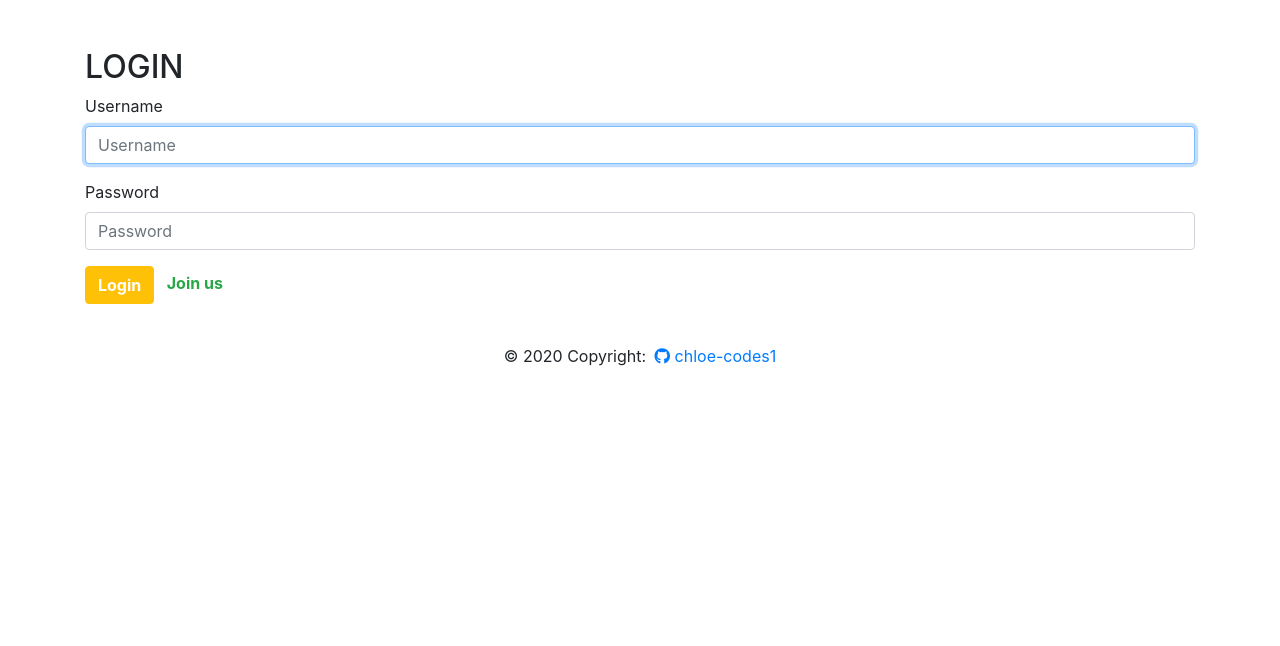
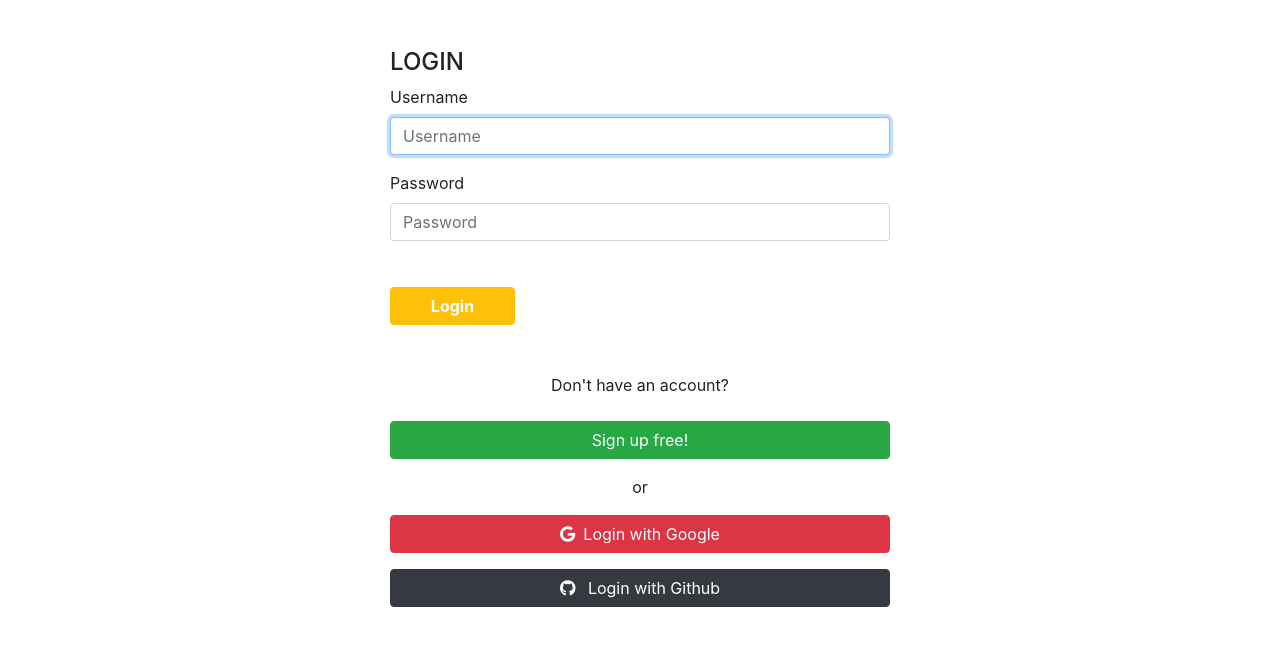
Before and after one commit to chloe-codes1/gram-gram, a Django app: page /accounts/login/ in a window 1280 px wide. Shown: the part 74-720 px from the top of the page. Run offline with Django 3.2, Linux system fonts and the light colour scheme; parts of the project's set-up code (start-up, migrations or seed data) failed here and were passed over; some libraries are stand-ins or nearby versions.

Commit message:
Add social login - google & github

```diff
--- a/accounts/templates/accounts/login.html
+++ b/accounts/templates/accounts/login.html
@@ -1,16 +1,21 @@
 {% extends 'base.html' %}
 {% load bootstrap4 %}
-
-{% block title%}
-    Gram-gram Login
-{% endblock %}
+{% load socialaccount %}
 
 {% block content %}
-  <h2>LOGIN</h2>
-  <form action="" method="POST" class="d-inline">
-    {% csrf_token %}
-    {% bootstrap_form form %}
-    <button class="btn btn-warning text-white mr-2"><strong>Login</strong></button>
-  </form>
-  <a href="{% url 'accounts:signup' %}" class="text-success"><strong>Join us</strong></a>
+  <div class="mx-auto" style="width:500px;">
+    <h4>LOGIN</h4>
+    <form action="" method="POST" class="mb-5">
+      {% csrf_token %}
+      {% bootstrap_form form %}
+      <div style="height: 30px"></div>
+      <button class="btn btn-warning d-block text-white w-25 text-center"><strong>Login</strong></button>
+    </form>
+
+    <p class="w-100 text-center pb-2">Don't have an account? </p>
+    <p><a href="{% url 'accounts:signup' %}" class="btn btn-success w-100">Sign up free!</a></p>
+    <p class="w-100 text-center">or</p>
+    <p><a href="{% provider_login_url 'google' %}" class="btn btn-danger w-100"><i class="fab fa-google mr-2"></i>Login with Google</a></p>
+    <p><a href="{% provider_login_url 'github' %}" class="btn btn-dark w-100"><i class="fab fa-github mr-2"></i> Login with Github</a></p>
+  </div>
 {% endblock %}
--- a/accounts/templates/accounts/profile.html
+++ b/accounts/templates/accounts/profile.html
@@ -11,7 +11,7 @@
 
 <div class="d-flex justify-content-between align-items-center">
     <div>
-        <img src="{{person.gravatar_url}}" class="rounded-circle"/>
+        <img src="{{person.gravatar_url}}" class="rounded-circle" />
         <p class="d-inline ml-4" style="font-size: 2rem">{{ person.username }}</p>
     </div>
     <div class="d-flex">
--- a/crud/urls.py
+++ b/crud/urls.py
@@ -25,6 +25,8 @@ urlpatterns = [
     path('admin/', admin.site.urls),
     path('articles/', include('articles.urls')),
     path('accounts/', include('accounts.urls')),
+    # 우리가 정의한 accounts.url 아래에
+    path('accounts/', include('allauth.urls')),
     path('<str:username>/follow/', accounts_views.follow, name='follow'),
     path('<str:username>/', accounts_views.profile, name='profile'),
 ] + static(settings.MEDIA_URL, document_root=settings.MEDIA_ROOT)
--- a/templates/base.html
+++ b/templates/base.html
@@ -50,11 +50,15 @@
   {% endblock %}
   </div>
 
+{% if request.resolver_match.url_name == 'login' or request.resolver_match.url_name == 'signup'%}
+
+{% else %}
 <footer class="footer">
     <div class="footer-copyright text-center my-4 py-3 col-12">© 2020 Copyright:
       <a href="https://github.com/chloe-codes1" class="text-decoration-none"> <i class="fab fa-github ml-1"></i> chloe-codes1</a>
     </div>
 </footer>
+{% endif %}
 
 {% bootstrap_javascript jquery='full'%}
 
```
Also changed, not shown: crud/settings.py (+47 -0 lines).
